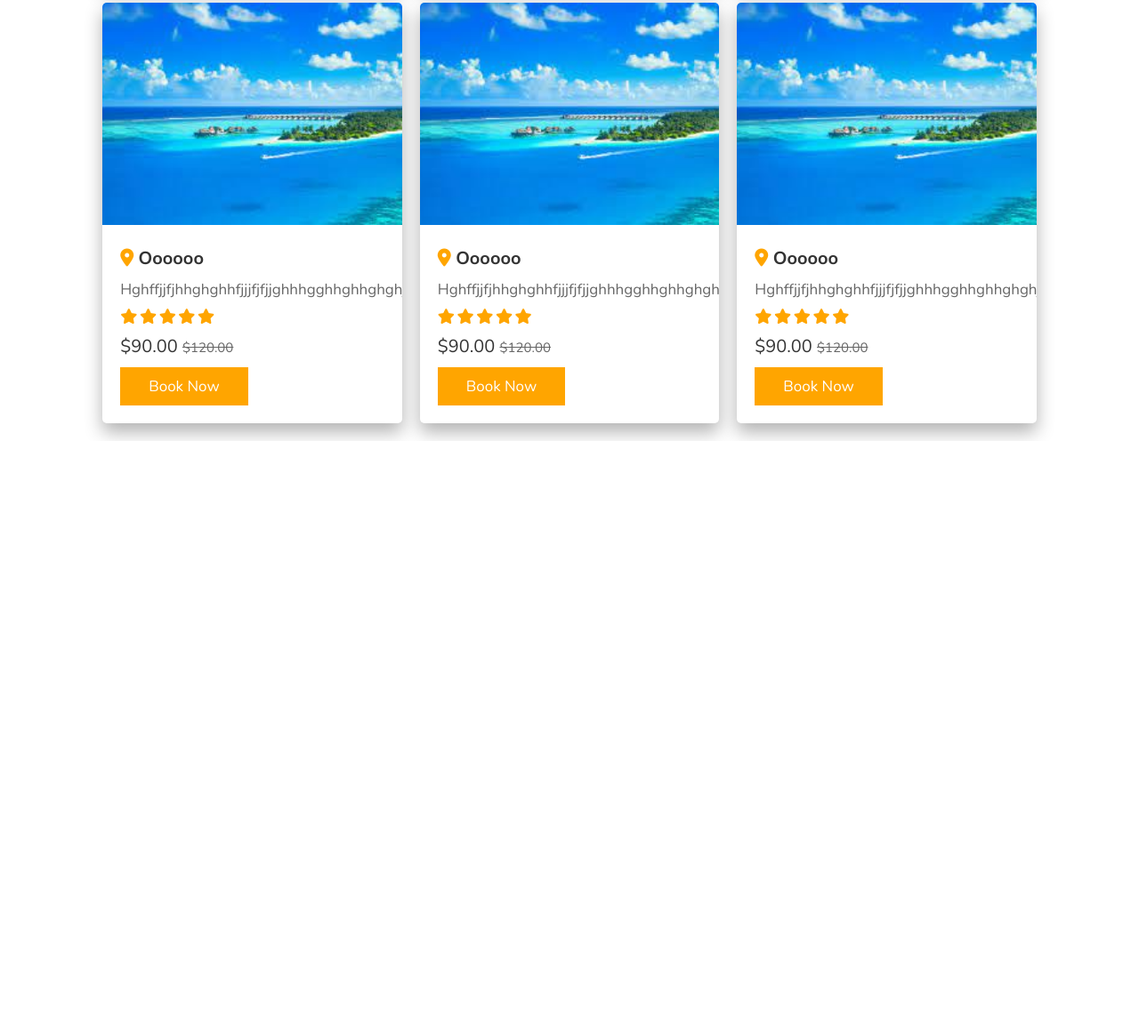
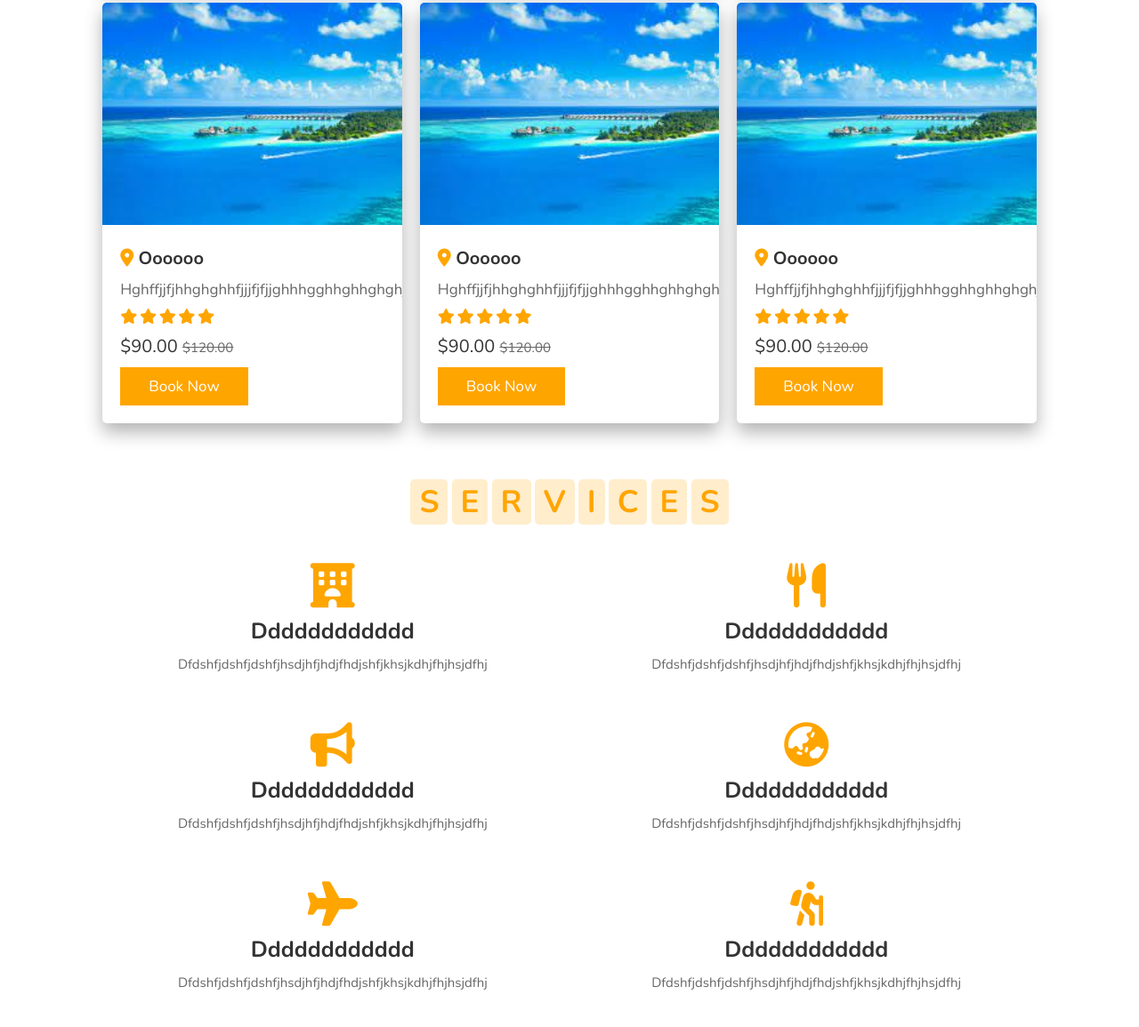
Before and after one commit to MohamedAnwarAlhamed/tour-and-travel-agency-website, a plain HTML site: page index.html in a window 1280 px wide. Shown: the part 2049-3204 px from the top of the page at 89% size. Before the commit the page ends 2545 px from the top, so only its background shows below. Drawn offline with nearby package versions, Linux system fonts and the light colour scheme.

Commit message:
services section

```diff
--- a/css/style.css
+++ b/css/style.css
@@ -415,6 +415,49 @@ section {
     text-decoration: line-through;
  }
 
+ /* ######################################## */
+ .services .box-container{
+    display: flex;
+    flex-wrap: wrap;
+    gap: 1.5rem;
+ }
+
+ .services .box-container .box{
+    flex: 1 1 30rem;
+    border-radius: .5rem;
+    padding: 1rem;
+    text-align: center;
+}
+
+ .services .box-container .box i{
+    padding: 1rem;
+    font-size: 5rem;
+    color:var(--orange);
+ }
+
+ .services .box-container .box h3{
+    font-size: 2.5rem;
+    color:#333;
+ }
+
+ .services .box-container .box h3{
+    font-size: 2.5rem;
+    color:#333;
+ }
+
+ .services .box-container .box p{
+    font-size: 1.5rem;
+    color:#666;
+    padding: 1rem 0;
+ }
+
+ .services .box-container .box:hover{
+    box-shadow: 0 1rem 2rem rgba(0, 0, 0, 0.1);
+ }
+
+
+
+
 /* media query */
 @media (max-width: 1200px) {
   html {
--- a/index.html
+++ b/index.html
@@ -312,6 +312,60 @@
       </div>
     </section>
 
+    <!-- service section start -->
+    <section class="services" id="services">
+      <h1 class="heading">
+        <span>s</span>
+        <span>e</span>
+        <span>r</span>
+        <span>v</span>
+        <span>i</span>
+        <span>c</span>
+        <span>e</span>
+        <span>s</span>
+      </h1>
+      <div class="box-container">
+        <div class="box">
+          <i class="fas fa-hotel"></i>
+          <h3>dddddddddddd</h3>
+          <p>dfdshfjdshfjdshfjhsdjhfjhdjfhdjshfjkhsjkdhjfhjhsjdfhj</p>
+        </div>
+
+        <div class="box">
+            <i class="fas fa-utensils"></i>
+            <h3>dddddddddddd</h3>
+            <p>dfdshfjdshfjdshfjhsdjhfjhdjfhdjshfjkhsjkdhjfhjhsjdfhj</p>
+          </div>
+
+          <div class="box">
+            <i class="fas fa-bullhorn"></i>
+            <h3>dddddddddddd</h3>
+            <p>dfdshfjdshfjdshfjhsdjhfjhdjfhdjshfjkhsjkdhjfhjhsjdfhj</p>
+          </div>
+
+          <div class="box">
+            <i class="fas fa-globe-asia"></i>
+            <h3>dddddddddddd</h3>
+            <p>dfdshfjdshfjdshfjhsdjhfjhdjfhdjshfjkhsjkdhjfhjhsjdfhj</p>
+          </div>
+
+          <div class="box">
+            <i class="fas fa-plane"></i>
+            <h3>dddddddddddd</h3>
+            <p>dfdshfjdshfjdshfjhsdjhfjhdjfhdjshfjkhsjkdhjfhjhsjdfhj</p>
+          </div>
+
+
+          <div class="box">
+            <i class="fas fa-hiking"></i>
+            <h3>dddddddddddd</h3>
+            <p>dfdshfjdshfjdshfjhsdjhfjhdjfhdjshfjkhsjkdhjfhjhsjdfhj</p>
+          </div>
+      </div>
+    </section>
+
+    <!-- service section end -->
+
     <!-- custom js file link -->
     <script src="js/script.js"></script>
   </body>
```
